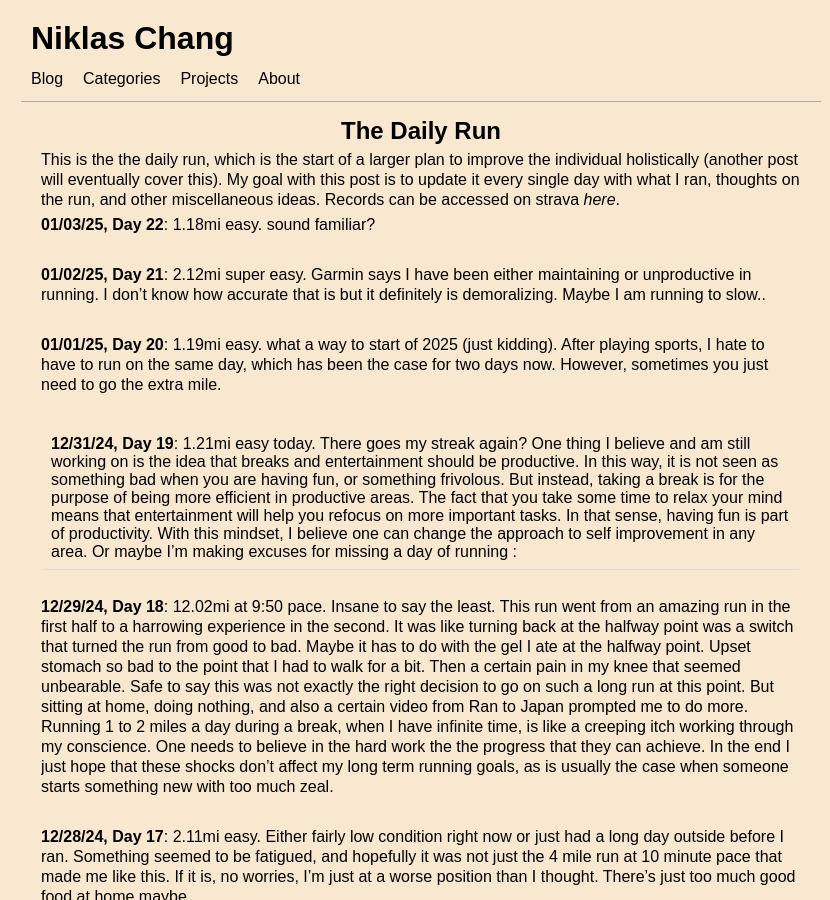
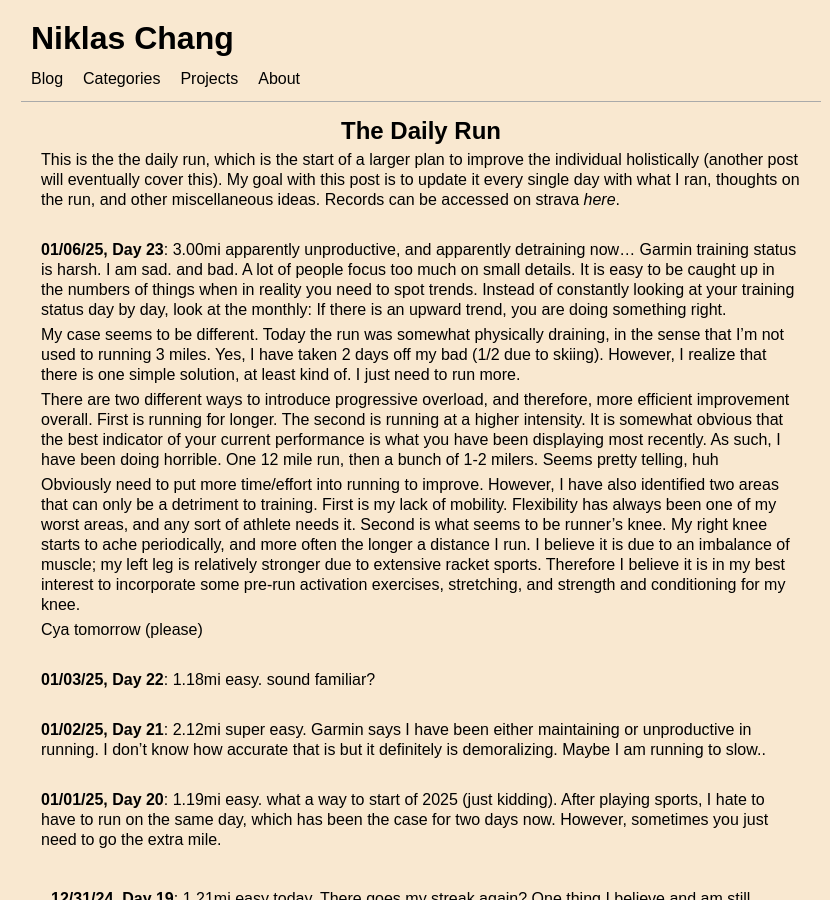
Before and after one commit to Niklichang/niklichang.github.io, a Jekyll site: the page built from _posts/2024-12-02-the-daily-run.md, in a window 1280 px wide and 900 px high. Shown: the whole window, without its empty margins (219-1049 px from the left). Built offline with Jekyll 4.4.1, drawn with Linux system fonts in a browser that asks for light colours; some web fonts are replaced.

Commit message:
thoughts day 23

```diff
--- a/_posts/2024-12-02-the-daily-run.md
+++ b/_posts/2024-12-02-the-daily-run.md
@@ -7,6 +7,19 @@ categories: [Running]
 ---
 
 This is the the daily run, which is the start of a larger plan to improve the individual holistically (another post will eventually cover this). My goal with this post is to update it every single day with what I ran, thoughts on the run, and other miscellaneous ideas. Records can be accessed on strava *[here](https://www.strava.com/athletes/117513725)*.
+
+<br/>
+
+**01/06/25, Day 23**: 3.00mi apparently unproductive, and apparently detraining now... Garmin training status is harsh. I am sad. and bad. A lot of people focus too much on small details. It is easy to be caught up in the numbers of things when in reality you need to spot trends. Instead of constantly looking at your training status day by day, look at the monthly: If there is an upward trend, you are doing something right.
+
+My case seems to be different. Today the run was somewhat physically draining, in the sense that I'm not used to running 3 miles. Yes, I have taken 2 days off my bad (1/2 due to skiing). However, I realize that there is one simple solution, at least kind of. I just need to run more.
+
+There are two different ways to introduce progressive overload, and therefore, more efficient improvement overall. First is running for longer. The second is running at a higher intensity. It is somewhat obvious that the best indicator of your current performance is what you have been displaying most recently. As such, I have been doing horrible. One 12 mile run, then a bunch of 1-2 milers. Seems pretty telling, huh
+
+Obviously need to put more time/effort into running to improve. However, I have also identified two areas that can only be a detriment to training. First is my lack of mobility. Flexibility has always been one of my worst areas, and any sort of athlete needs it. Second is what seems to be runner's knee. My right knee starts to ache periodically, and more often the longer a distance I run. I believe it is due to an imbalance of muscle; my left leg is relatively stronger due to extensive racket sports. Therefore I believe it is in my best interest to incorporate some pre-run activation exercises, stretching, and strength and conditioning for my knee.
+
+Cya tomorrow (please)
+
 <br/>
 
 **01/03/25, Day 22**: 1.18mi easy. sound familiar?
```
